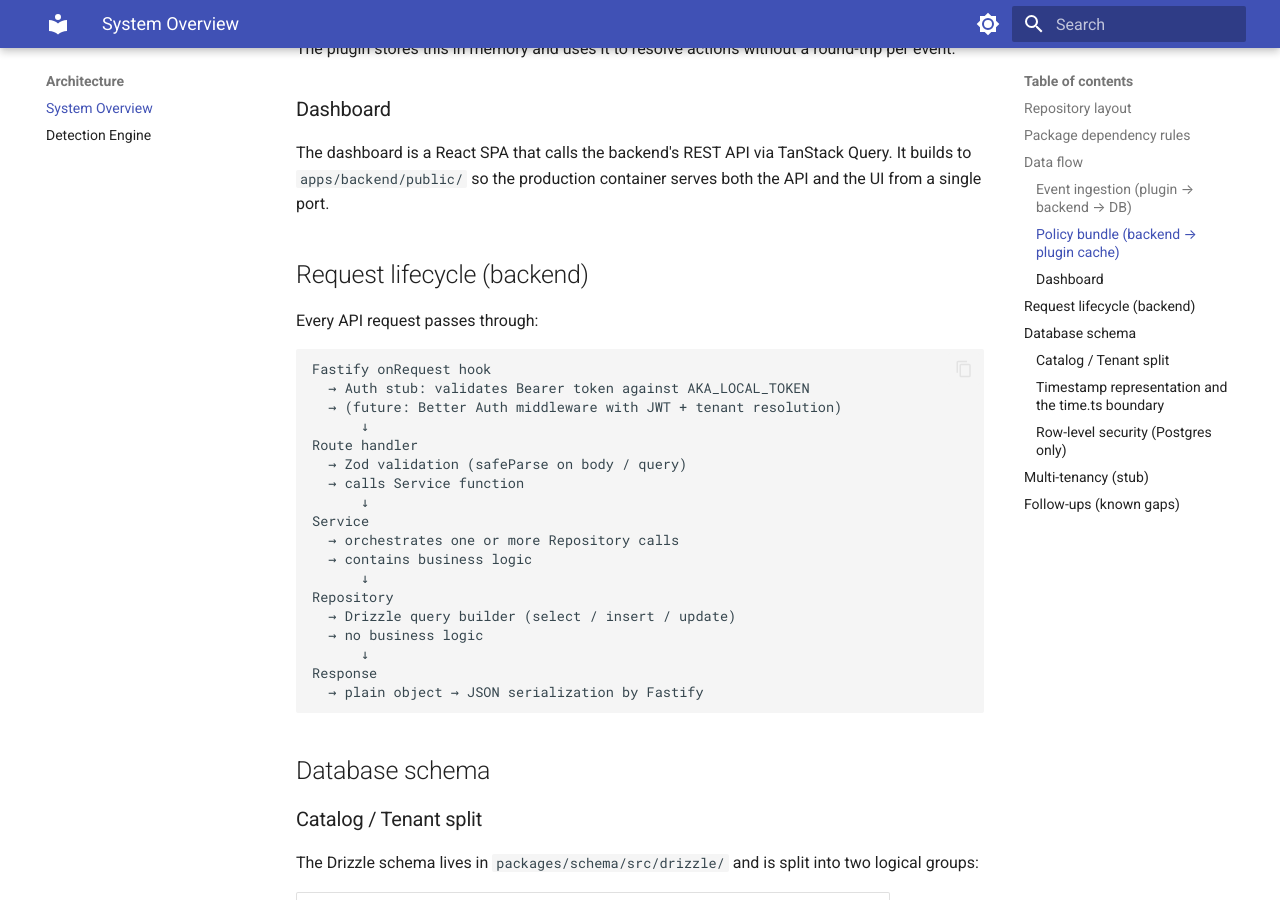
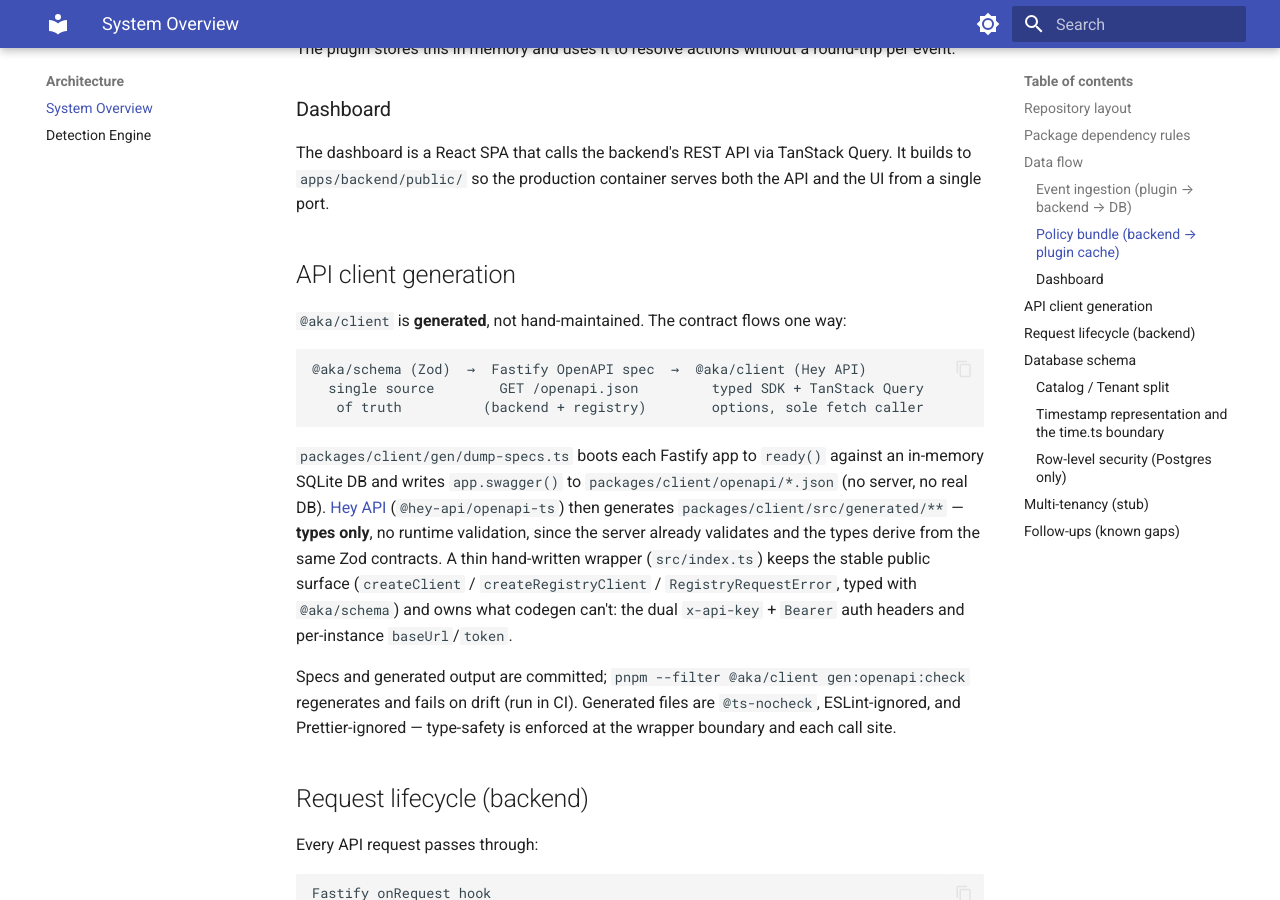
Before and after one commit to akasecurity/ai-tc-docs, an MkDocs documentation site: the page built from docs/architecture/overview.md, in a window 1280 px wide and 900 px high, scrolled down 2170 px. Built offline with MkDocs 1.6.1 and Material for MkDocs 9.7.7, drawn with Linux system fonts in a browser that asks for light colours; some of the changed text lies outside the part shown.

Commit message:
ci(client): gate on OpenAPI client drift + document the pipeline
- CI: add a "Check generated client is in sync" step that runs
  `gen:openapi:check` (regenerate the specs + client, fail on any diff) so the
  committed @aka/client can never fall behind the Zod contracts.
- docs: document the Zod → OpenAPI → generated-client pipeline in the
  architecture overview, and note in the API reference that the registry now
  serves its own /docs + /openapi.json and that @aka/client is generated (with
  the regenerate / drift-check commands).

Co-Authored-By: Claude Opus 4.8 <noreply@anthropic.com>

````diff
--- a/docs/architecture/overview.md
+++ b/docs/architecture/overview.md
@@ -14,7 +14,7 @@ ai-control-plane/
 │   ├── schema/           Zod contracts — single source of truth
 │   ├── config/           Env loader — sole reader of process.env
 │   ├── detections/       Pure detection engine (no I/O)
-│   ├── client/           Typed fetch client (sole caller of fetch)
+│   ├── client/           Generated API client (sole caller of fetch)
 │   ├── plugin-sdk/       AkaPluginAdapter interface + runtime
 │   └── ui-kit/           Shared React component library (stub)
 ├── rules/
@@ -102,6 +102,31 @@ The plugin stores this in memory and uses it to resolve actions without a round-
 ### Dashboard
 
 The dashboard is a React SPA that calls the backend's REST API via TanStack Query. It builds to `apps/backend/public/` so the production container serves both the API and the UI from a single port.
+
+## API client generation
+
+`@aka/client` is **generated**, not hand-maintained. The contract flows one way:
+
+```
+@aka/schema (Zod)  →  Fastify OpenAPI spec  →  @aka/client (Hey API)
+  single source        GET /openapi.json         typed SDK + TanStack Query
+   of truth          (backend + registry)        options, sole fetch caller
+```
+
+`packages/client/gen/dump-specs.ts` boots each Fastify app to `ready()` against an
+in-memory SQLite DB and writes `app.swagger()` to `packages/client/openapi/*.json`
+(no server, no real DB). [Hey API](https://heyapi.dev) (`@hey-api/openapi-ts`) then
+generates `packages/client/src/generated/**` — **types only**, no runtime
+validation, since the server already validates and the types derive from the same
+Zod contracts. A thin hand-written wrapper (`src/index.ts`) keeps the stable public
+surface (`createClient` / `createRegistryClient` / `RegistryRequestError`, typed
+with `@aka/schema`) and owns what codegen can't: the dual `x-api-key` + `Bearer`
+auth headers and per-instance `baseUrl`/`token`.
+
+Specs and generated output are committed; `pnpm --filter @aka/client gen:openapi:check`
+regenerates and fails on drift (run in CI). Generated files are `@ts-nocheck`,
+ESLint-ignored, and Prettier-ignored — type-safety is enforced at the wrapper
+boundary and each call site.
 
 ## Request lifecycle (backend)
 
````
Also changed, not shown: docs/api/reference.md (+21 -0 lines).
